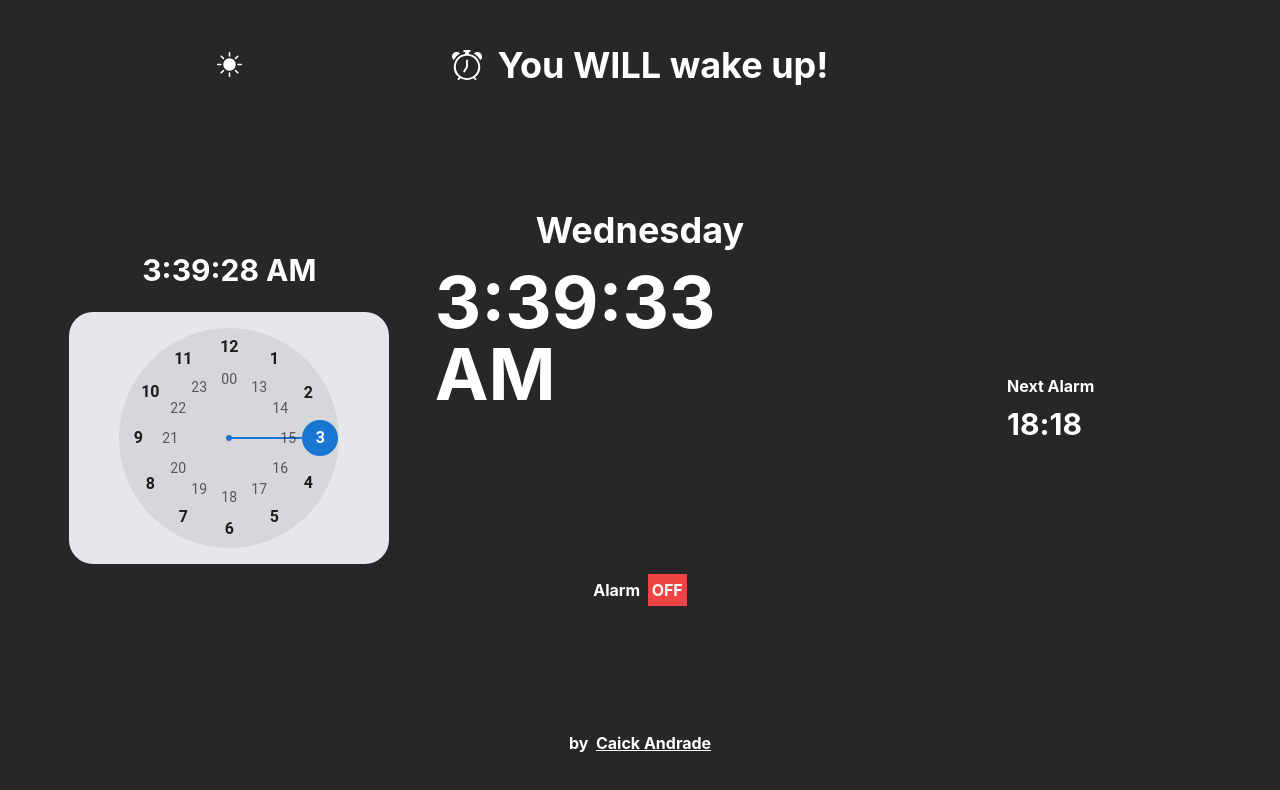
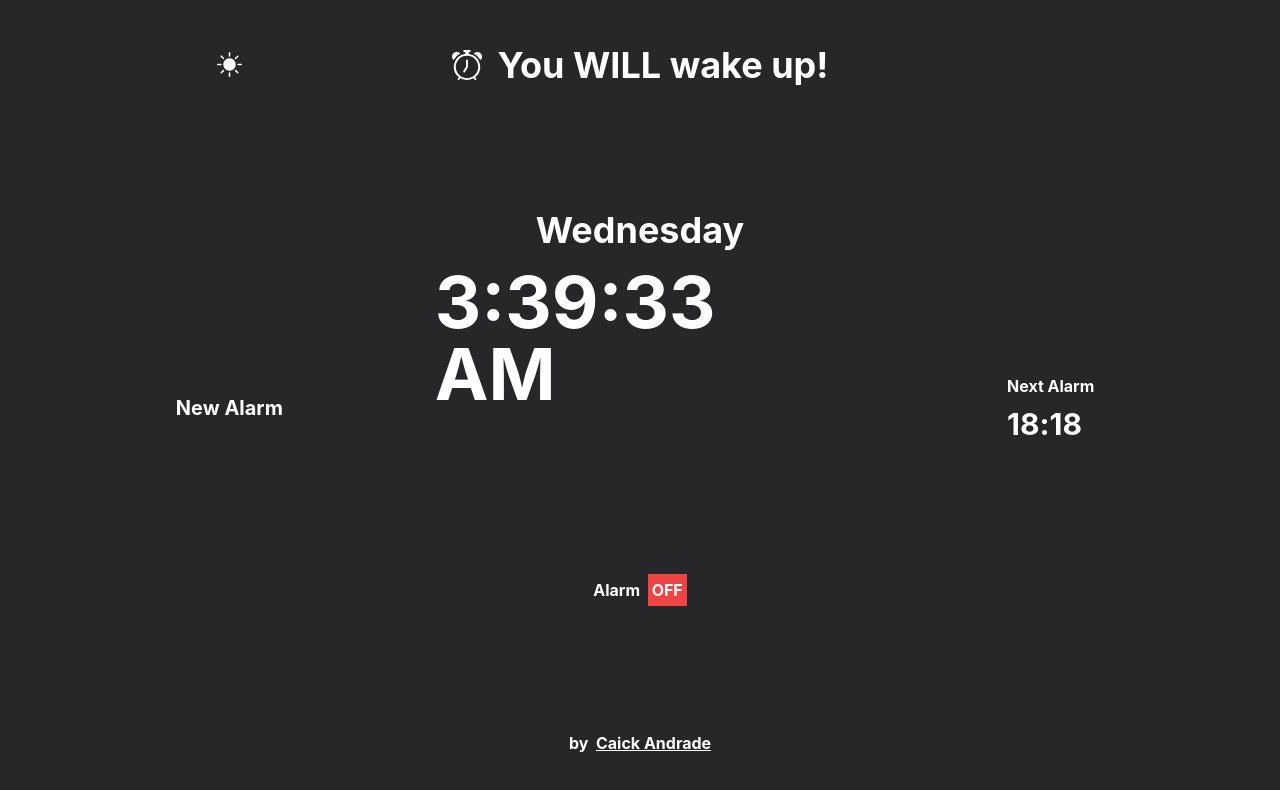
Before and after one commit to caickdias/alarm-clock, a React (Create React App) app: page / in a window 1280 px wide. Shown: the top 790 px of the page. Built offline with nearby package versions, Linux system fonts and the light colour scheme.

Commit message:
add clock picker visibility logic with buttons

```diff
--- a/src/components/NewAlarm.tsx
+++ b/src/components/NewAlarm.tsx
@@ -3,32 +3,44 @@ import { AdapterDateFns } from '@mui/x-date-pickers/AdapterDateFns';
 import { LocalizationProvider } from '@mui/x-date-pickers/LocalizationProvider';
 import { ClockPicker } from '@mui/x-date-pickers/ClockPicker';
 
+import { showHoursAndMinutes } from '../utils/date';
+
 type Props = {
   visible?: boolean;
+  onCancel: () => void;
+  onSetAlarm: (date: Date | null) => void;
 }
 
-const NewAlarm = ({ visible=false }: Props) => {
+const NewAlarm = ({ visible=true, onCancel, onSetAlarm }: Props) => {
 
-  const [hours, setHours] = useState<number>(3);
-  const [value, setValue] = React.useState<Date | null>(new Date());
+  const BUTTON = 'py-[4px] px-4 rounded-lg';
+  const [dateNow, setDateNow] = useState<Date | null>(new Date());
 
+  const handleSetAlarm = () => onSetAlarm(dateNow);
 
   return (
     <div className='flex flex-col'>
 
-      <div className='flex flex-row text-3xl items-center justify-center mb-6'>
-        <span>{value?.toLocaleTimeString()}</span>
+    {visible && <>
+      <div className='flex flex-row text-3xl items-center justify-center mb-4'>
+        <span>{showHoursAndMinutes(dateNow)}</span>
       </div>
 
-      {true &&
+
       <LocalizationProvider dateAdapter={AdapterDateFns}>
         <ClockPicker
-          date={value}
-          onChange={(newDate) => setValue(newDate)}
+          date={dateNow}
+          onChange={(newDate) => setDateNow(newDate)}
           className="bg-gray-200 rounded-3xl"
         />
       </LocalizationProvider>
-  }
+
+      <div className='flex items-center justify-around mt-6'>
+        <button className={`${BUTTON} bg-red-400`} onClick={onCancel}>Cancel</button>
+        <button className={`${BUTTON} bg-emerald-600`} onClick={handleSetAlarm}>Set alarm</button>
+      </div>
+      </>
+    }
     </div>
   )
 }
--- /dev/null
+++ b/src/components/NewAlarmContainer.tsx
@@ -0,0 +1,33 @@
+import React, { useState} from 'react'
+import { NewAlarm } from './';
+
+const NewAlarmContainer = () => {
+
+    const FLEX_CENTER = 'flex items-center justify-center';
+
+    const [isCreatingNewAlarm, setIsCreatingNewAlarm] = useState<boolean>(false);
+    const [isAlarmActive, setIsAlarmActive] = useState<boolean>(true);
+
+    const handleCreatingNewAlarm = () => setIsCreatingNewAlarm(true);
+    const cancelCreatingNewAlarm = () => setIsCreatingNewAlarm(false);
+
+    const setNewAlarm = (date: Date | null) => {
+        console.log(date);
+        cancelCreatingNewAlarm();
+    }
+
+    return (
+    <div className={`${FLEX_CENTER} flex-1`}>
+        { !isCreatingNewAlarm &&
+          <button className='text-xl' onClick={handleCreatingNewAlarm}>New Alarm</button>
+        }
+        <NewAlarm
+          visible={isCreatingNewAlarm}
+          onCancel={cancelCreatingNewAlarm}
+          onSetAlarm={setNewAlarm}
+        />
+      </div>
+  )
+}
+
+export default NewAlarmContainer
--- a/src/components/Main.tsx
+++ b/src/components/_layouts/Main.tsx
@@ -4,25 +4,41 @@ import {
   AlarmSolver,
   NewAlarm,
   NextAlarm,
-} from './'
+} from '../index';
 
 const Main = () => {
 
   const FLEX_CENTER = 'flex items-center justify-center';
 
-  const [dateNow, setDateNow] = useState(new Date());
-  const [isAlarmActive, setIsAlarmActive] = useState(true);
+  const [dateNow, setDateNow] = useState<Date>(new Date());
+  const [isCreatingNewAlarm, setIsCreatingNewAlarm] = useState<boolean>(false);
+  const [isAlarmActive, setIsAlarmActive] = useState<boolean>(true);
 
   useEffect(() => {
     const timer = setInterval(() => {setDateNow(new Date())}, 1000);
     return () => clearInterval(timer);
   }, []);
 
+  const handleCreatingNewAlarm = () => setIsCreatingNewAlarm(true);
+  const cancelCreatingNewAlarm = () => setIsCreatingNewAlarm(false);
+
+  const setNewAlarm = (date: Date | null) => {
+    console.log(date);
+    cancelCreatingNewAlarm();
+  }
+
   return (
     <div className={`${FLEX_CENTER} w-full h-3/4`}>
 
       <div className={`${FLEX_CENTER} flex-1`}>
-        <NewAlarm />
+        { !isCreatingNewAlarm &&
+          <button className='text-xl' onClick={handleCreatingNewAlarm}>New Alarm</button>
+        }
+        <NewAlarm
+          visible={isCreatingNewAlarm}
+          onCancel={cancelCreatingNewAlarm}
+          onSetAlarm={setNewAlarm}
+        />
       </div>
 
       <div className={`flex flex-1 flex-col h-full items-center justify-evenly`}>
--- a/src/utils/date.js
+++ b/src/utils/date.js
@@ -2,7 +2,12 @@ const getTime = Date => Date.toLocaleTimeString();
 
 const getDate = Date => Date.toLocaleDateString();
 
+const showHoursAndMinutes = Date => `${
+    Date.getHours().toString().padStart(2, '0')}:${
+        Date.getMinutes().toString().padStart(2, '0')}`;
+
 export {
     getTime,
     getDate,
+    showHoursAndMinutes
 }
```
Also changed, not shown: src/components/index.tsx (+4 -3 lines), src/components/_layouts/Footer.tsx (renamed from src/components/Footer.tsx), src/components/_layouts/Header.tsx (renamed from src/components/Header.tsx).
